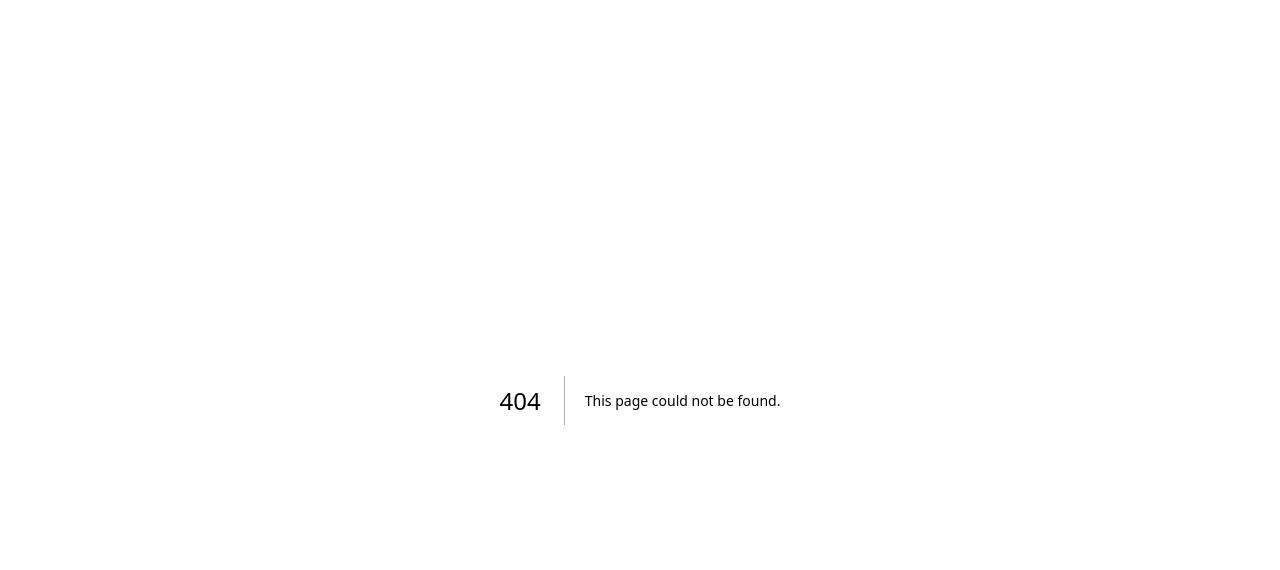
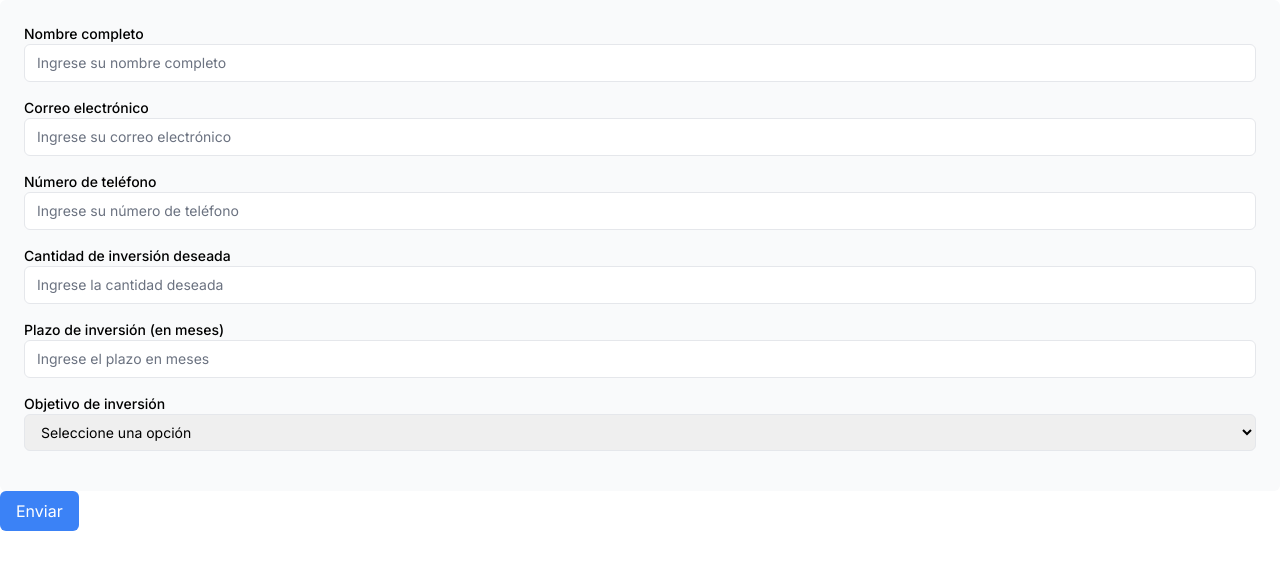
Before and after one commit to Futurizame/mvp-rumi-nextjs-main, a Next.js app: page /form in a window 1280 px wide. Before the commit this address had no page. Shown: the top 570 px of the page. Built offline with nearby package versions, Linux system fonts and the light colour scheme.

Commit message:
feat: :sparkles: added create-form

```diff
--- /dev/null
+++ b/app/form/page.tsx
@@ -0,0 +1,9 @@
+import Form from "../ui/form/create-form";
+
+export default function Page() {
+  return (
+    <main>
+      <Form />
+    </main>
+  );
+}
--- a/app/globals.css
+++ b/app/globals.css
@@ -2,32 +2,17 @@
 @tailwind components;
 @tailwind utilities;
 
-:root {
-  --foreground-rgb: 0, 0, 0;
-  --background-start-rgb: 214, 219, 220;
-  --background-end-rgb: 255, 255, 255;
+input[type='number'] {
+  -moz-appearance: textfield;
+  appearance: textfield;
 }
 
-@media (prefers-color-scheme: dark) {
-  :root {
-    --foreground-rgb: 255, 255, 255;
-    --background-start-rgb: 0, 0, 0;
-    --background-end-rgb: 0, 0, 0;
-  }
+input[type='number']::-webkit-inner-spin-button {
+  -webkit-appearance: none;
+  margin: 0;
 }
 
-body {
-  color: rgb(var(--foreground-rgb));
-  background: linear-gradient(
-      to bottom,
-      transparent,
-      rgb(var(--background-end-rgb))
-    )
-    rgb(var(--background-start-rgb));
+input[type='number']::-webkit-outer-spin-button {
+  -webkit-appearance: none;
+  margin: 0;
 }
-
-@layer utilities {
-  .text-balance {
-    text-wrap: balance;
-  }
-}
--- /dev/null
+++ b/app/ui/form/create-form.tsx
@@ -0,0 +1,106 @@
+export default function Form() {
+  return (
+    <form>
+      {/* Campo para el nombre completo */}
+      <div className="rounded-md bg-gray-50 p-4 md:p-6">
+        <div className="mb-4">
+          <label htmlFor="name" className="block text-sm font-medium">
+            Nombre completo
+          </label>
+          <input
+            id="name"
+            name="name"
+            type="text"
+            placeholder="Ingrese su nombre completo"
+            className="w-full rounded-md border border-gray-200 py-2 px-3 text-sm outline-2 placeholder-gray-500"
+            aria-describedby="amount-error"
+          />
+        </div>
+
+        {/* Campo para el correo electrónico */}
+        <div className="mb-4">
+          <label htmlFor="email" className="block text-sm font-medium">
+            Correo electrónico
+          </label>
+          <input
+            id="email"
+            name="email"
+            type="email"
+            placeholder="Ingrese su correo electrónico"
+            className="w-full rounded-md border border-gray-200 py-2 px-3 text-sm outline-2 placeholder-gray-500"
+          />
+        </div>
+
+        {/* Campo para el número de teléfono */}
+        <div className="mb-4">
+          <label htmlFor="phone" className="block text-sm font-medium">
+            Número de teléfono
+          </label>
+          <input
+            id="phone"
+            name="phone"
+            type="tel"
+            placeholder="Ingrese su número de teléfono"
+            className="w-full rounded-md border border-gray-200 py-2 px-3 text-sm outline-2 placeholder-gray-500"
+          />
+        </div>
+
+        {/* Campo para la cantidad de inversión deseada */}
+        <div className="mb-4">
+          <label
+            htmlFor="investmentAmount"
+            className="block text-sm font-medium"
+          >
+            Cantidad de inversión deseada
+          </label>
+          <input
+            id="investmentAmount"
+            name="investmentAmount"
+            type="number"
+            placeholder="Ingrese la cantidad deseada"
+            className="w-full rounded-md border border-gray-200 py-2 px-3 text-sm outline-2 placeholder-gray-500"
+          />
+        </div>
+
+        {/* Campo para el plazo de inversión */}
+        <div className="mb-4">
+          <label htmlFor="investmentTerm" className="block text-sm font-medium">
+            Plazo de inversión (en meses)
+          </label>
+          <input
+            id="investmentTerm"
+            name="investmentTerm"
+            type="number"
+            placeholder="Ingrese el plazo en meses"
+            className="w-full rounded-md border border-gray-200 py-2 px-3 text-sm outline-2 placeholder-gray-500"
+          />
+        </div>
+
+        {/* Campo para el objetivo de inversión */}
+        <div className="mb-4">
+          <label htmlFor="investmentGoal" className="block text-sm font-medium">
+            Objetivo de inversión
+          </label>
+          <select
+            id="investmentGoal"
+            name="investmentGoal"
+            className="w-full rounded-md border border-gray-200 py-2 px-3 text-sm outline-2"
+          >
+            <option value="">Seleccione una opción</option>
+            <option value="income">Ingresos pasivos</option>
+            <option value="appreciation">Plusvalía</option>
+            <option value="both">Ambos</option>
+          </select>
+        </div>
+      </div>
+
+      {/* Botón de envío */}
+      <button
+        type="submit"
+        className="bg-blue-500 text-white py-2 px-4 rounded-md hover:bg-blue-600"
+      >
+        Enviar
+      </button>
+    </form>
+  );
+}
```
